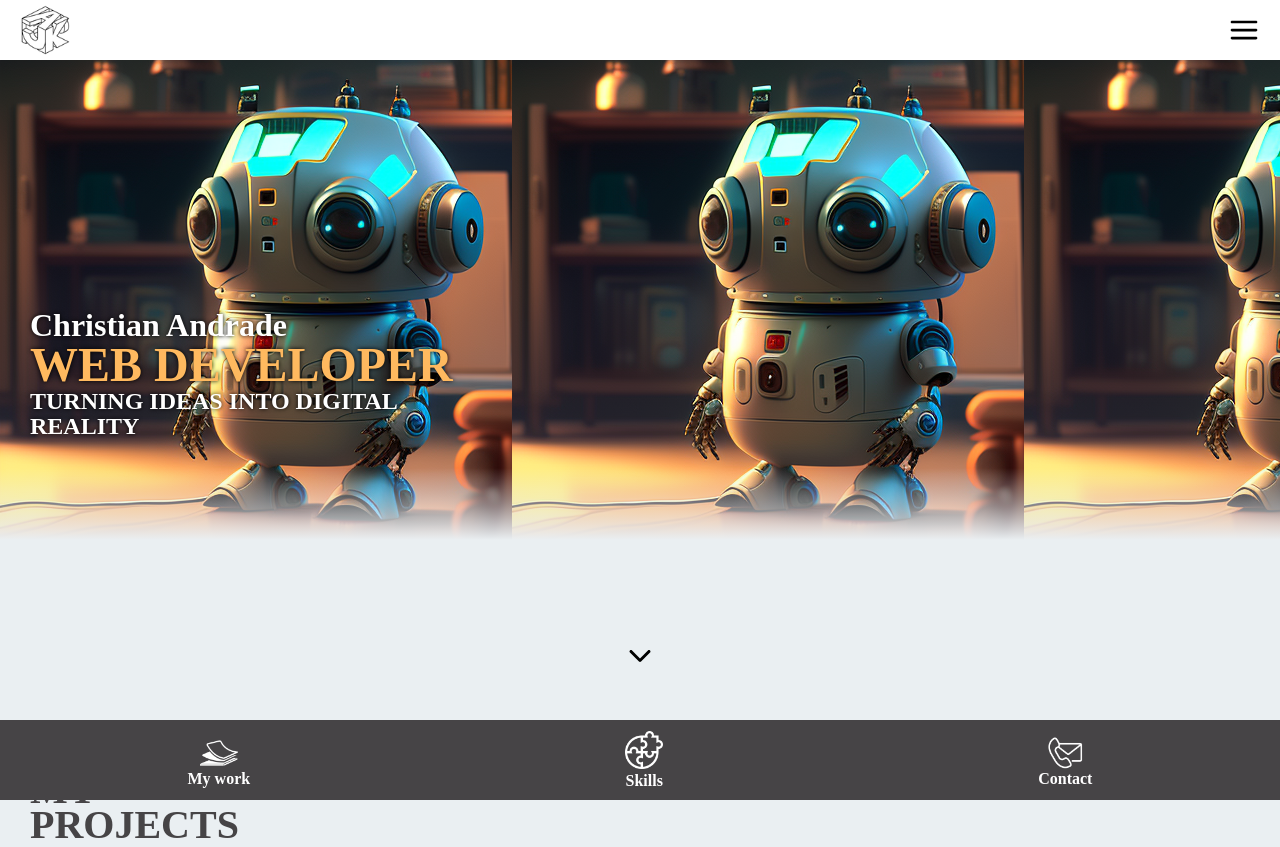
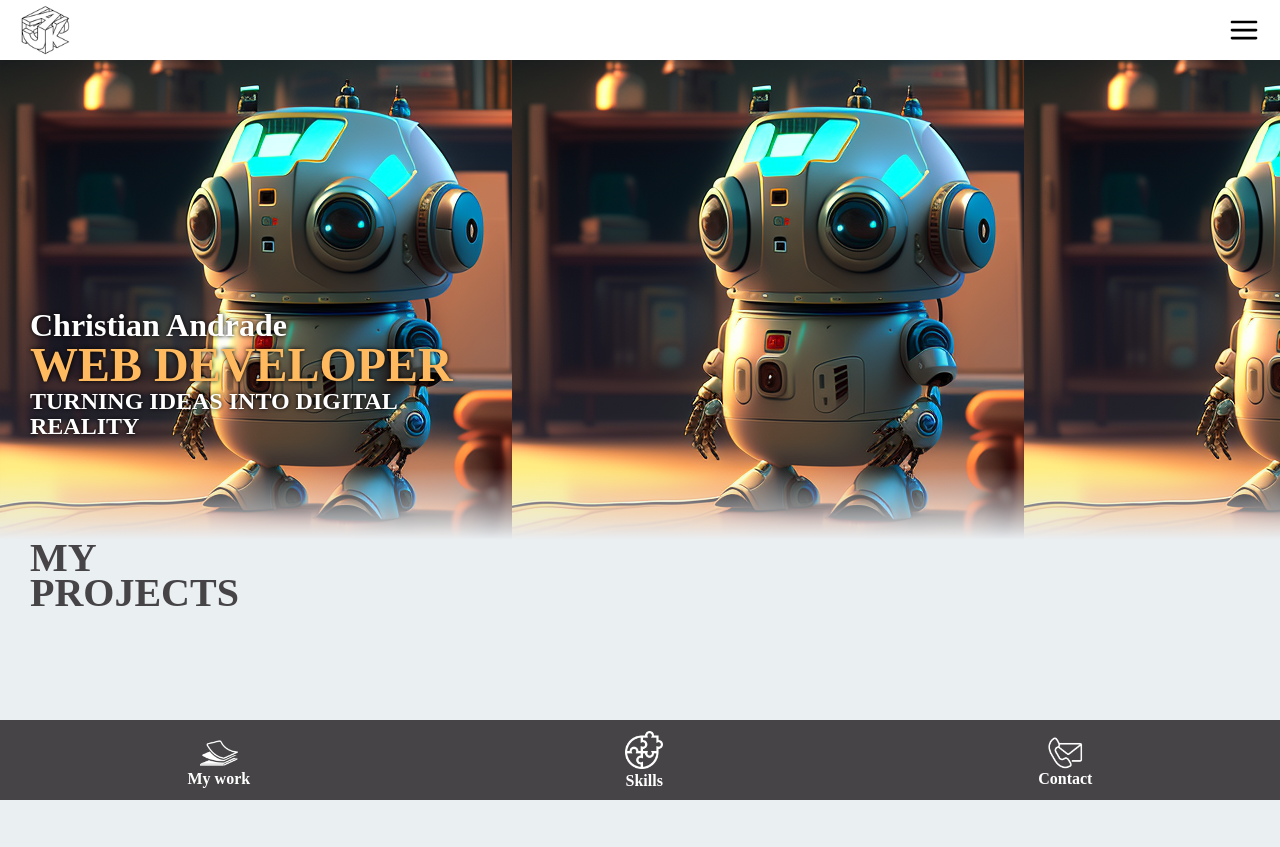
Before and after one commit to Jakekap/personal-portfolio, a React (Vite) app: page / in a window 1280 px wide. After the commit the page ends 800 px from the top, so only its background shows below. Built offline with nearby package versions, Linux system fonts and the light colour scheme; a web font is replaced by a local one.

Commit message:
feat: add graphics and App

```diff
--- a/src/views/App.jsx
+++ b/src/views/App.jsx
@@ -3,7 +3,9 @@ import { CgMenu } from 'react-icons/cg'
 import { IconContext } from 'react-icons'
 import { IoIosArrowDown } from 'react-icons/io'
 
-const AppContainer = styled('div')({})
+const AppContainer = styled('div')({
+  marginBottom: '80px',
+})
 const Navbar = styled('nav')({
   display: 'flex',
   position: 'sticky',
@@ -90,6 +92,7 @@ const Img = styled.img(
 function App() {
   return (
     <>
+      <div>
         <Navbar>
           <IconContext.Provider value={{ size: '2rem' }}>
             <Logo
@@ -134,15 +137,6 @@ function App() {
               </Title>
             </TitleWrapper>
           </PageContainer>
-        <Section
-          display='flex'
-          justifyContent='center'
-          padding='100px 30px'
-        >
-          <IconContext.Provider value={{ size: '2rem' }}>
-            <IoIosArrowDown />
-          </IconContext.Provider>
-        </Section>
           <Section>
             <Title
               fontSize='40px'
@@ -195,6 +189,7 @@ function App() {
             </Title>
           </IconContainer>
         </BottonNavbar>
+      </div>
     </>
   )
 }
```
Also changed, not shown: src/assets/Graficos.svg (added). Lines whose indentation alone changed are shown as unchanged.
